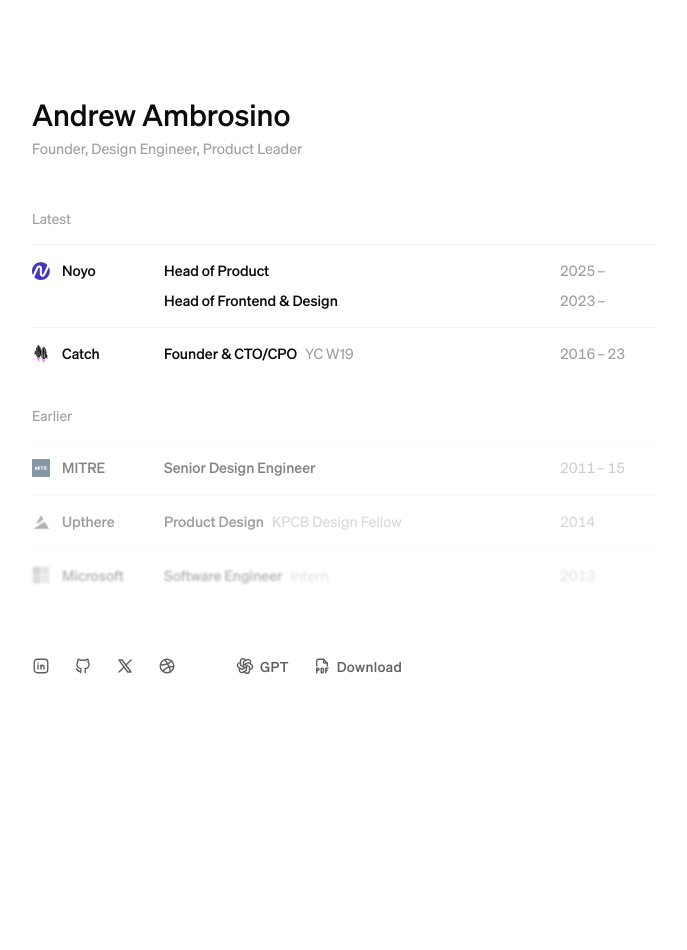
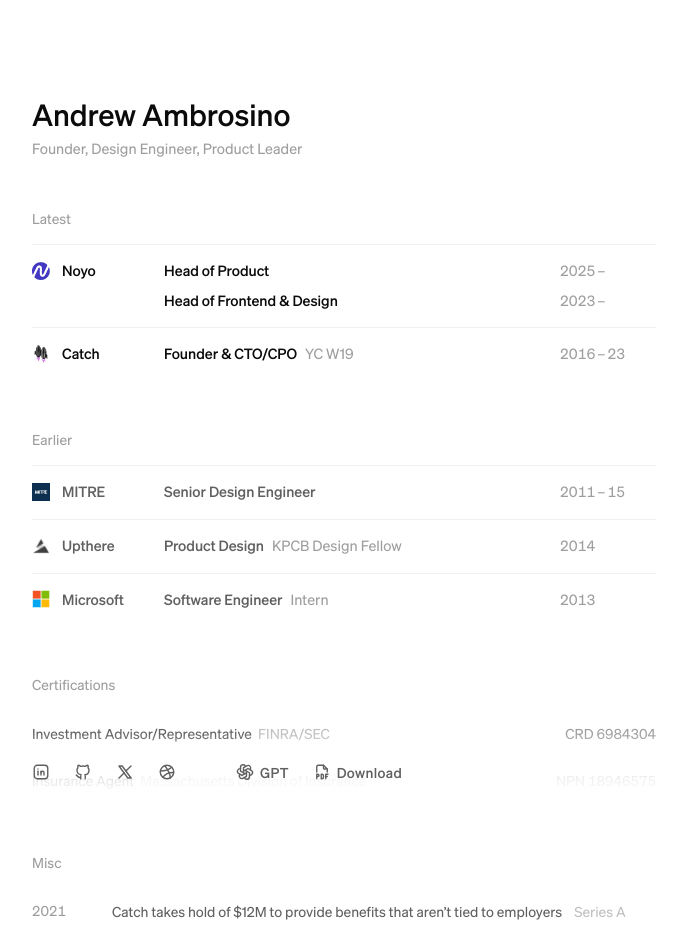
Before and after one commit to aa-io/site, a Next.js app: page / in a window 1280 px wide. Shown: the top 950 px of the page, without its empty margins (291-978 px from the left). Before the commit the page ends 800 px from the top, so only its background shows below. Built offline with nearby package versions, Linux system fonts and the light colour scheme.

Commit message:
add mentions and license

```diff
--- a/app/(pages)/page.tsx
+++ b/app/(pages)/page.tsx
@@ -2,9 +2,13 @@ import '../globals.css';
 
 import * as motion from 'motion/react-client';
 import { WorkRow } from '@/app/components/work-row';
+import { licenses } from '@/data/licenses';
 import { primaryLinks, socialLinks } from '@/data/links';
+import { mentions } from '@/data/mentions';
 import { workItems } from '@/data/work';
 import AnimateIn from '../components/animate-in';
+import { LicenseRow } from '../components/license-row';
+import { MentionRow } from '../components/mention-row';
 import { Section } from '../components/section';
 import { SocialLink } from '../components/social-link';
 
@@ -24,7 +28,7 @@ export default function HomePage() {
         </div>
       </AnimateIn>
 
-      <div className="flex flex-col gap-6 pt-12">
+      <div className="flex flex-col gap-12 pt-12">
         <AnimateIn idx={1}>
           <Section title="Latest">
             {recentWorkItems.map((work) => (
@@ -35,17 +39,35 @@ export default function HomePage() {
         <AnimateIn idx={2}>
           <Section title="Earlier">
             {earlierWorkItems.map((work, idx) => (
-              <motion.div
-                key={work.company}
-                style={{
-                  filter: `blur(${0.5 + idx * 0.25}px) grayscale(${idx * 0.5})`,
-                  opacity: 0.5 - idx * 0.1,
-                }}
-                whileHover={{ filter: 'blur(0px)', opacity: 0.75 }}
-                transition={{ duration: 0.1 }}
-              >
+              <div className="text-foreground/65">
                 <WorkRow {...work} />
-              </motion.div>
+              </div>
+            ))}
+          </Section>
+        </AnimateIn>
+        <AnimateIn idx={3}>
+          <Section title="Certifications">
+            {licenses.map((license) => (
+              <LicenseRow
+                key={license.credential.number}
+                entity={license.entity}
+                name={license.name}
+                credential={license.credential.type}
+                number={license.credential.number}
+              />
+            ))}
+          </Section>
+        </AnimateIn>
+        <AnimateIn idx={4}>
+          <Section title="Misc">
+            {mentions.map((mention) => (
+              <MentionRow
+                key={mention.title}
+                link={mention.url}
+                title={mention.title}
+                date={mention.year}
+                description={mention.description}
+              />
             ))}
           </Section>
         </AnimateIn>
--- /dev/null
+++ b/app/components/license-row.tsx
@@ -0,0 +1,27 @@
+import Link from 'next/link';
+import { IconArrowUpRight } from '@tabler/icons-react';
+
+export const LicenseRow = ({
+  entity,
+  name,
+  credential,
+  number,
+}: {
+  entity: string;
+  name: string;
+  credential: string;
+  number: string;
+}) => {
+  return (
+    <div className="group/license text-foreground/65 flex items-start gap-3 py-3 text-sm leading-relaxed">
+      <div className="group-hover/mention:text-foreground grow gap-1.5 md:flex">
+        <div className="line-clamp-1 truncate">{name}</div>
+        <div className="text-muted-foreground truncate opacity-65">{entity}</div>
+      </div>
+
+      <div className="text-muted-foreground shrink-0 grow-0 text-right tabular-nums">
+        {credential} {number}
+      </div>
+    </div>
+  );
+};
--- /dev/null
+++ b/app/components/mention-row.tsx
@@ -0,0 +1,34 @@
+import Link from 'next/link';
+
+export const MentionRow = ({
+  link,
+  title,
+  date,
+  description,
+}: {
+  link: string;
+  title: string;
+  date: string;
+  description: string;
+}) => {
+  return (
+    <Link
+      href={link}
+      target="_blank"
+      rel="noopener noreferrer"
+      className="group/mention text-foreground/65 flex items-start gap-2 py-3 text-sm"
+    >
+      <div className="w-16 shrink-0 grow-0">
+        <div className="text-muted-foreground tabular-nums">{date}</div>
+      </div>
+
+      <div className=" "></div>
+      <div className="flex grow gap-1.5">
+        <div className="group-hover/mention:text-foreground leading-relaxed">
+          <span>{title}</span>
+          {description && <span className="text-muted-foreground ml-3 opacity-65">{description}</span>}
+        </div>
+      </div>
+    </Link>
+  );
+};
--- a/app/components/section.tsx
+++ b/app/components/section.tsx
@@ -4,12 +4,8 @@ import { cn } from './ui/utils';
 export const Section = ({ title, children }: { title?: string; children: React.ReactNode }) => {
   return (
     <div className={cn('group/section flex flex-col gap-4')}>
-      {title && (
-        <h3 className="text-muted-foreground text-sm font-normal transition-all group-hover/section:opacity-100">
-          {title}
-        </h3>
-      )}
-      <div className={cn('flex flex-col transition-all')}>{children}</div>
+      {title && <h3 className="text-muted-foreground text-sm font-normal">{title}</h3>}
+      <div>{children}</div>
     </div>
   );
 };
--- a/data/licenses.ts
+++ b/data/licenses.ts
@@ -26,7 +26,7 @@ export const licenses: Array<License> = [
   },
   {
     entity: 'Massachusetts Division of Insurance',
-    name: 'Insurance Agent (Health, Property, Casualty)',
+    name: 'Insurance Agent',
     credential: {
       type: 'NPN',
       number: '18946575',
--- /dev/null
+++ b/data/mentions.ts
@@ -0,0 +1,27 @@
+export type Mention = {
+  title: string;
+  description: string;
+  url: string;
+  year: string;
+};
+
+export const mentions: Array<Mention> = [
+  {
+    title: 'Catch takes hold of $12M to provide benefits that aren’t tied to employers',
+    description: 'Series A',
+    url: 'https://techcrunch.com/2021/07/30/catch-takes-hold-of-12m-to-provide-benefits-that-arent-tied-to-employers/',
+    year: '2021',
+  },
+  {
+    title: 'Gig workers need health & benefits — Catch is their safety net',
+    description: 'Seed',
+    url: 'https://techcrunch.com/2019/03/21/catch-benefits/',
+    year: '2019',
+  },
+  {
+    title: 'macOS: It’s time to take the next step',
+    description: 'Early concept work',
+    url: 'https://medium.com/trycatch/macos-it-s-time-to-take-the-next-step-ee7871ccd3c7',
+    year: '2016',
+  },
+];
```
